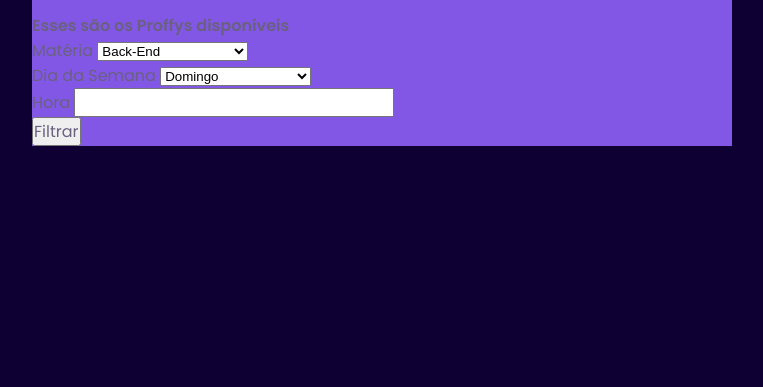
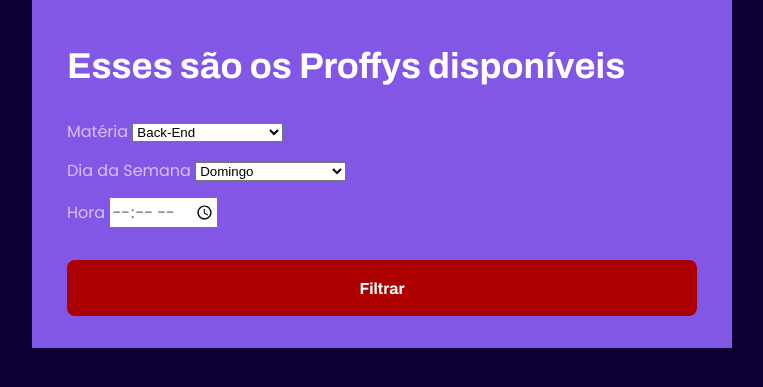
Before and after one commit to eduardocarvalhojunior/NLW_Proffy, a plain HTML site: page study.html in a window 1280 px wide. Shown: the part 51-438 px from the top of the page, without its empty margins (258-1021 px from the left). Drawn offline with Linux system fonts and the light colour scheme.

Commit message:
Ajustando Inputs

```diff
--- a/partials/page-study.css
+++ b/partials/page-study.css
@@ -23,7 +23,54 @@
     height: 3.2rem;
     transition: opacity 0.2s;
 }
+.page-header .top-bar-container a:hover {
+    opacity: 0.6;
+}
 
 .page-header .top-bar-container img {
     height: 1.6rem;
 }
+
+.page-header .header-content {
+    width: 90%;
+    margin: 3.2rem auto;
+}
+
+.page-header .header-content strong {
+    font: 700 3.6rem Archivo;
+    line-height: 4.2rem;
+    color: var(--color-title-in-primary);
+}
+
+#search-teachers {
+    margin-top: 3.2rem;
+}
+
+#search-teachers label {
+    color: var(--color-text-in-primary);
+
+}
+
+#search-teachers .select-block {
+    margin-bottom: 1.4rem;
+}
+
+#search-teachers button {
+    width: 100%;
+    height: 5.6rem;
+    background: var(--color-secondary);
+    color: var(--color-button-text);
+    border: 0;
+    border-radius: .8rem;
+    cursor: pointer;
+    font: 700 1.6rem Archivo;
+    display: flex;
+    align-items: center;
+    justify-content: center;
+    transition: background 0.2s;
+    margin-top: 3.2rem;
+}
+
+#search-teachers button:hover {
+    background-color: var(--color-secondary-dark);
+}
--- a/study.html
+++ b/study.html
@@ -48,7 +48,7 @@
                     </div>
                     <div class="input-block">
                         <label for="time">Hora</label>
-                        <input name="time" id="time" tipe="time">
+                        <input name="time" id="time" type="time">
                     </div>
                     <button type="submit">Filtrar</button>
                 </form>
```
